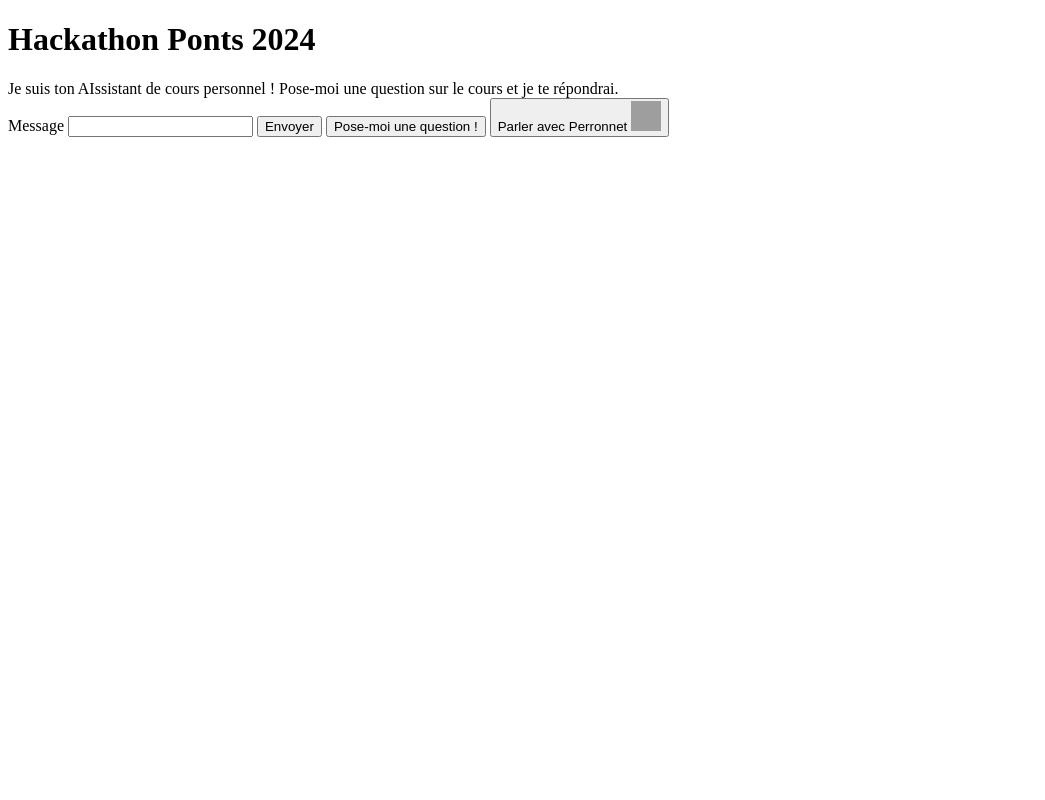
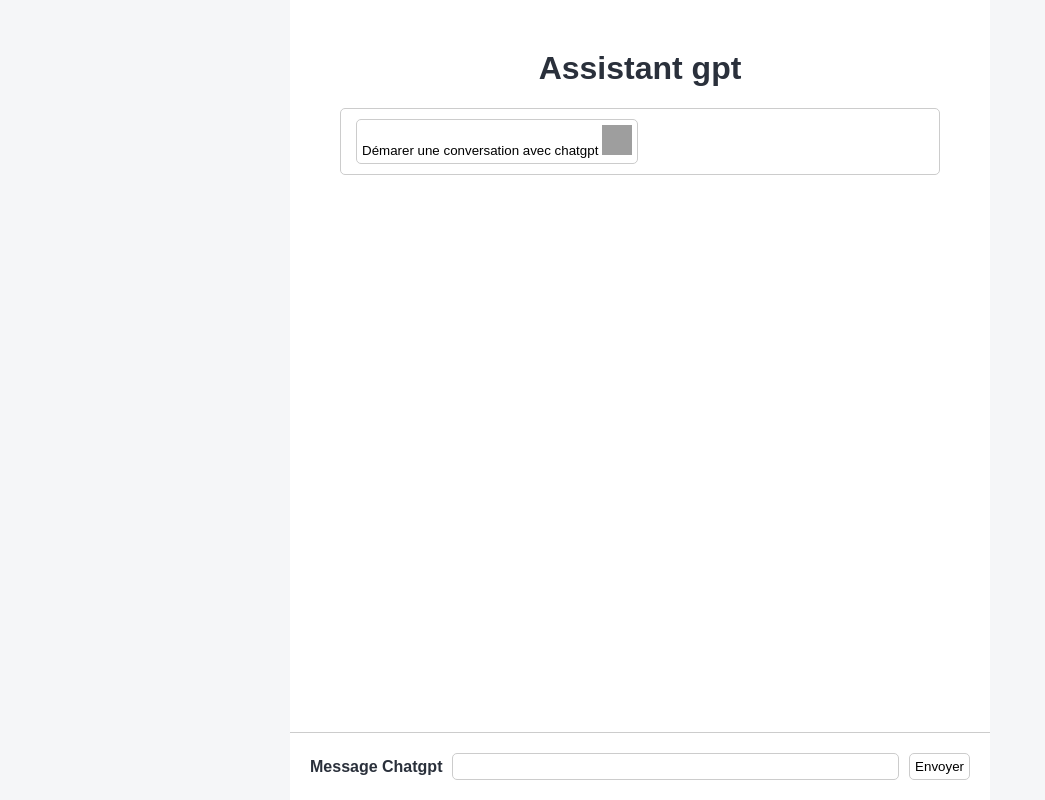
Before and after one commit to ghgregoire/TDLogCompteRendus, a Flask app: template templates/index_conversation.html in a window 1280 px wide. Shown: the whole page, without its empty margins (0-1045 px from the left). Run offline with Flask 3, Linux system fonts and the light colour scheme; the template is opened without the code that fills it, so the values that code supplies are empty; parts of the project's set-up code (start-up, migrations or seed data) failed here and were passed over; grey boxes are pictures that could not be loaded.

Commit message:
Update index_conversation.html

```diff
--- a/templates/index_conversation.html
+++ b/templates/index_conversation.html
@@ -5,37 +5,31 @@
   <meta charset="UTF-8">
   <meta name="viewport" content="width=device-width, initial-scale=1.0">
   <title>Ma page</title>
-  <link rel="stylesheet" href="{{ url_for('static/css', filename='style_conversation.css') }}" />
+  <link rel="stylesheet" href="{{ url_for('static', filename='css/style_conversation.css') }}" />
 </head>
 
 <body>
   <main class="main-container">
     <header class="header">
-      <h1 class="header-title">Hackathon Ponts 2024</h1>
+      <h1 class="header-title">Assistant gpt</h1>
     </header>
 
     <section id="messages-container" class="messages-container">
       <div class="message message-ai">
-        Je suis ton AIssistant de cours personnel ! Pose-moi une question sur
-        le cours et je te répondrai.
+        <button type="button" class="button" id="question-button">Démarer une conversation avec chatgpt
+          <img src="https://digital-learning-academy.com/wp-content/uploads/2017/10/chat-bot-for-social-networking.jpg" width="30" height="30"/>
+        </button>
       </div>
     </section>
 
     <form id="prompt-form" class="prompt-container">
-      <label for="prompt" class="prompt-label">Message</label>
-      <input type="text" id="prompt" name="prompt" class="prompt-input" autocomplete="off" />
+      <label for="prompt" class="prompt-label">Message Chatgpt</label>
+      <input type="text" id="prompt" name="prompt" class="prompt-input" autocomplete="" />
       <button type="submit" class="button" id="submit-button">Envoyer</button>
-      <button type="button" class="button" id="question-button">
-        Pose-moi une question !
-      </button>
-      <button type="button" class="button" id="perronnet-button">
-        Parler avec Perronnet
-        <img src="https://collections.louvre.fr/media/cache/original/0000000021/0000062722/0000053979_OG.JPG" width="30" height="30"/>
-      </button>
 
     </form>
 
-    <script src="{{ url_for('static/js', filename='prompt_conversation.js') }}"></script>
+    <script src="{{ url_for('static', filename='js/prompt_conversation.js') }}"></script>
   </main>
 </body>
 
```
